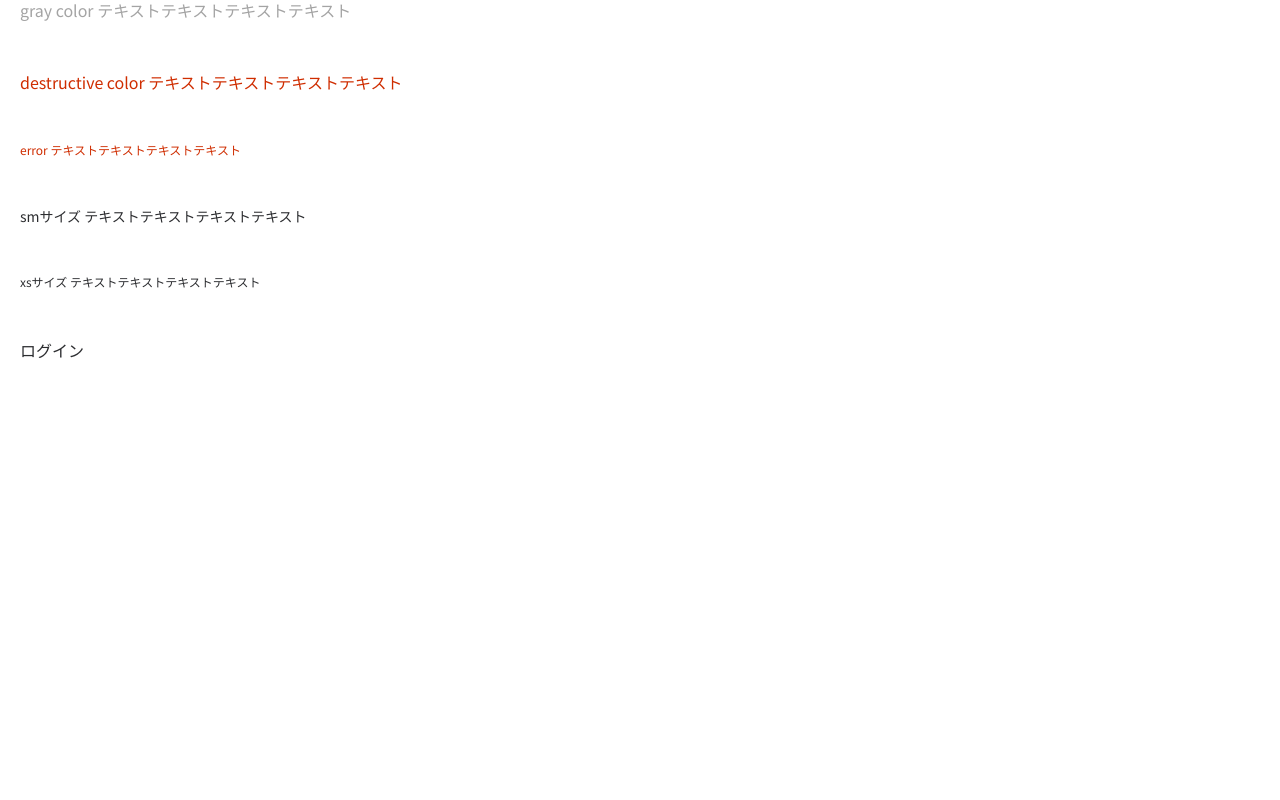
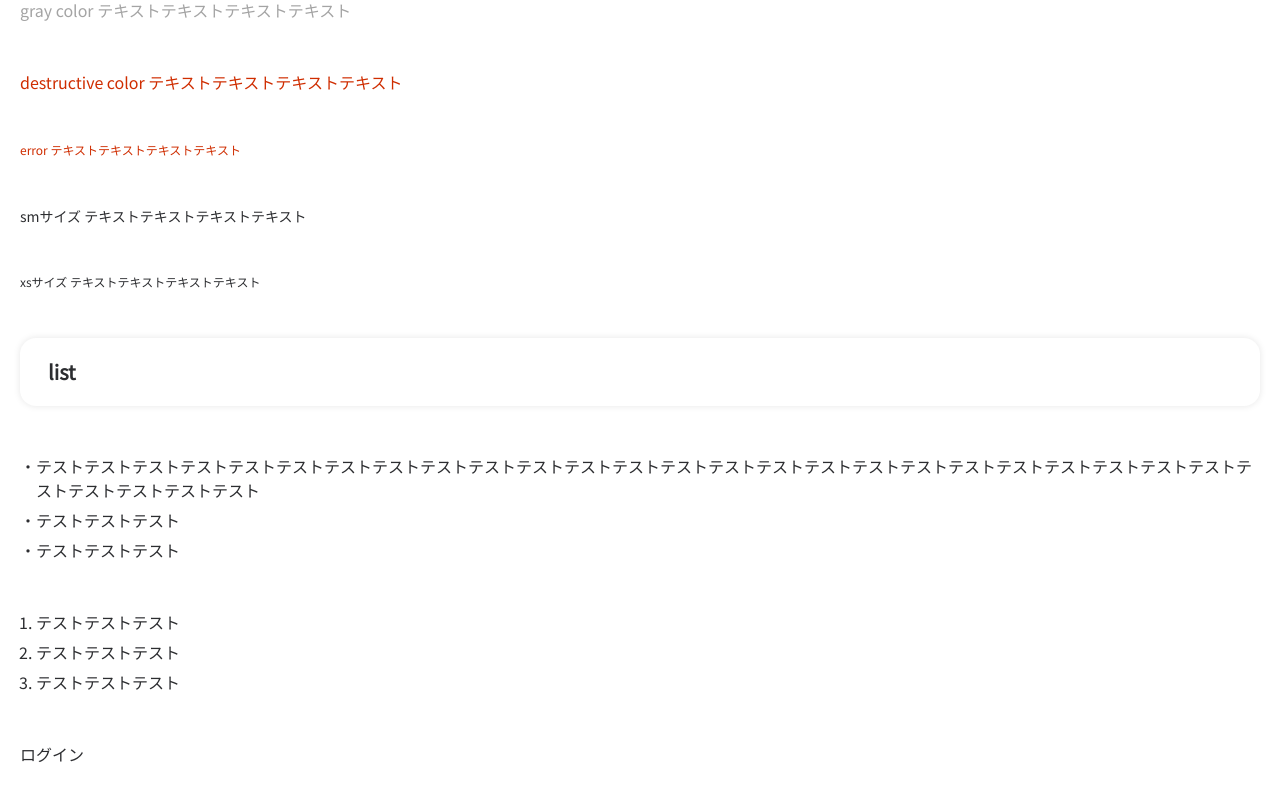
Before and after one commit to kurutto/fridge-inventory, a Next.js app: page / in a window 1280 px wide. Shown: the part 2699-3499 px from the top of the page. Before the commit the page ends 3141 px from the top, so only its background shows below. Built offline with nearby package versions, Linux system fonts and the light colour scheme; no server answers.

Commit message:
Listコンポーネント追加#7

```diff
--- a/src/app/page.tsx
+++ b/src/app/page.tsx
@@ -17,6 +17,7 @@ import {
 } from "@/components/ui/table";
 import Box from "@/components/ui/box";
 import Paragraph from "@/components/ui/paragraph";
+import List from "@/components/ui/list";
 
 export default async function Home() {
   const session = await getServerSession(nextAuthOptions);
@@ -166,6 +167,24 @@ export default async function Home() {
       <Paragraph className="text-xs">
         xsサイズ テキストテキストテキストテキスト
       </Paragraph>
+      <Heading level={2} outline={true}>
+        list
+      </Heading>
+      <List
+        items={[
+          <>テストテストテストテストテストテストテストテストテストテストテストテストテストテストテストテストテストテストテストテストテストテストテストテストテストテストテストテストテストテスト</>,
+          <>テストテストテスト</>,
+          <>テストテストテスト</>,
+        ]}
+      />
+      <List
+        variant="ol"
+        items={[
+          <>テストテストテスト</>,
+          <>テストテストテスト</>,
+          <>テストテストテスト</>,
+        ]}
+      />
 
       {session ? (
         <Link href="/api/auth/signout">ログアウト</Link>
--- /dev/null
+++ b/src/components/ui/list.tsx
@@ -0,0 +1,50 @@
+import { cn } from "@/lib/utils";
+import { tv } from "tailwind-variants";
+
+interface ListProps
+  extends Omit<React.ComponentPropsWithoutRef<"ul">, "className"> {
+  variant?: "ul" | "ol";
+  space?: "base" | "lg";
+  items: React.ReactNode[];
+  className?: string;
+}
+
+const List = ({
+  variant = "ul",
+  space = "base",
+  items,
+  className,
+  ...props
+}: ListProps) => {
+  const Tag: React.ElementType = variant === "ol" ? "ol" : "ul";
+  const list = tv({
+    base: " ml-4",
+    variants: {
+      variant: {
+        ul: "-indent-4",
+        ol: "list-decimal",
+      },
+      space: {
+        base: "space-y-1.5",
+        lg: "space-y-2.5",
+      },
+    },
+    defaultVariants: {
+      variant: "ul",
+      space: "base",
+    },
+  });
+
+  return (
+    <Tag
+      className={cn(list({ variant: variant, space: space }), className)}
+      {...props}
+    >
+      {items.map((item,idx) => (
+        <li key={idx}>{variant === 'ul'&& "・"}{item}</li>
+      ))}
+    </Tag>
+  );
+};
+
+export default List;
```
